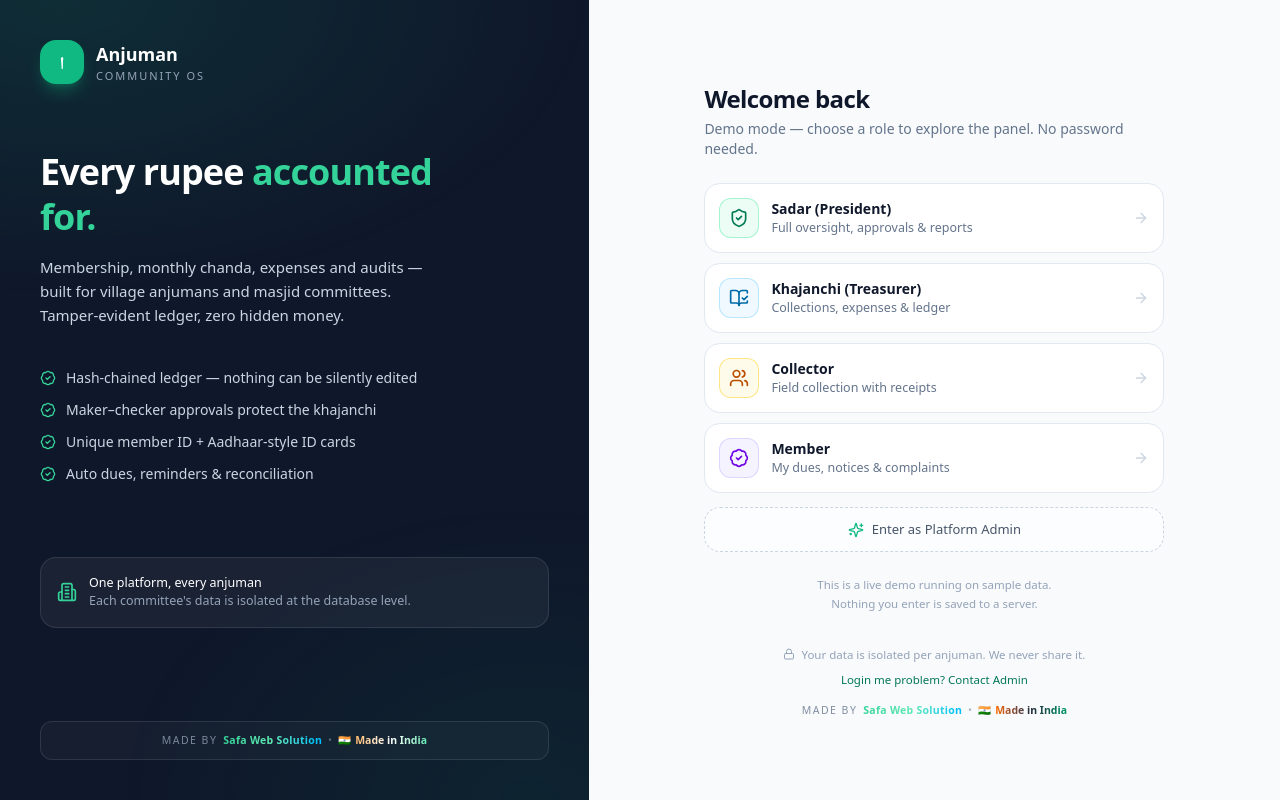
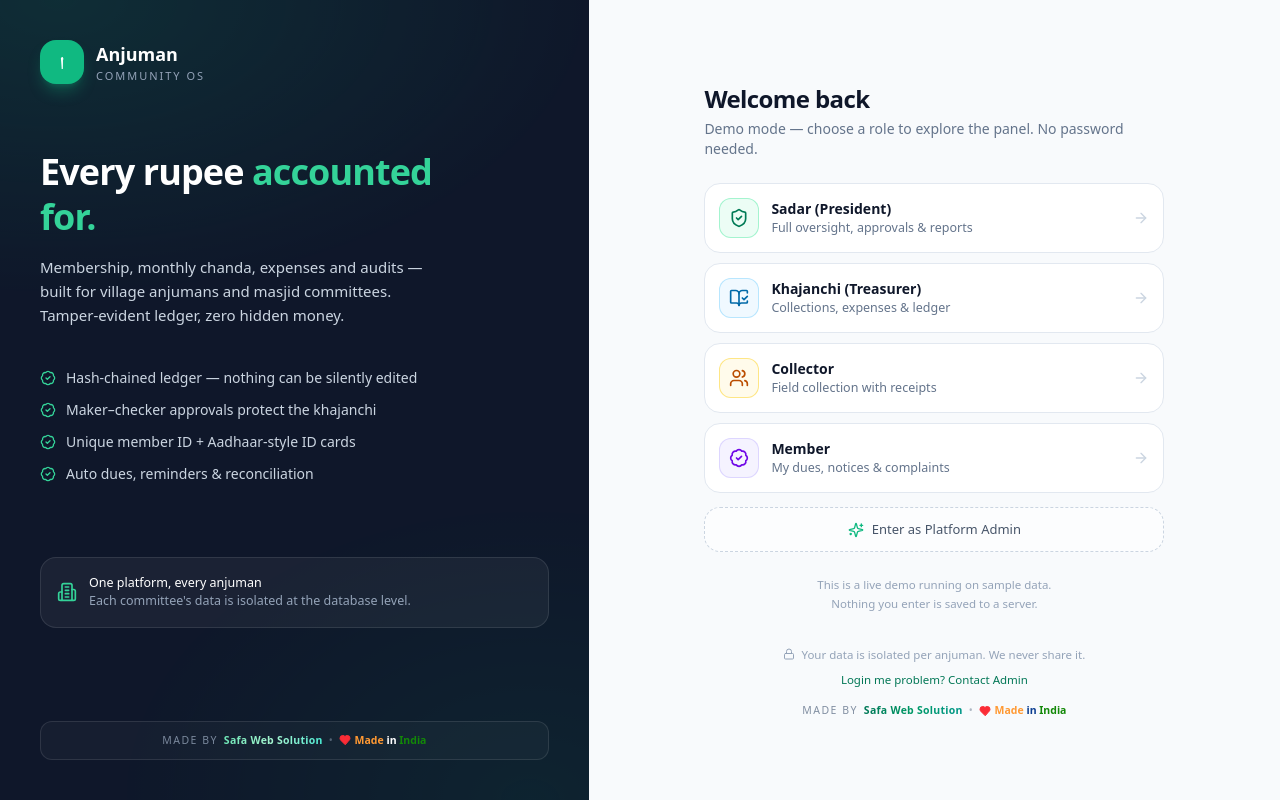
Before and after one commit to SafaWbSolutions/anjuman, a Next.js app: page /login in a window 1280 px wide. Built offline with nearby package versions, Linux system fonts and the light colour scheme; no server answers.

Commit message:
Branding: emerald Safa Web Solution, tiranga Made in India with red heart

```diff
--- a/src/components/brand.tsx
+++ b/src/components/brand.tsx
@@ -1,8 +1,12 @@
+import { Heart } from "lucide-react";
 import { cn } from "@/lib/utils";
 
 /**
  * Parent-company branding shown on every panel and on the login
  * screen. Keep it small but unmistakable.
+ *
+ * - "Safa Web Solution" uses the app's emerald brand palette.
+ * - "Made in India" is written in tiranga colours with a red heart.
  */
 export function MadeBy({
   className,
@@ -11,30 +15,36 @@ export function MadeBy({
   className?: string;
   tone?: "dark" | "light";
 }) {
+  const dark = tone === "dark";
   return (
     <div
       className={cn(
         "flex flex-wrap items-center justify-center gap-x-1.5 gap-y-0.5 text-[10.5px] leading-tight",
-        tone === "dark" ? "text-ink-400" : "text-ink-500",
+        dark ? "text-ink-400" : "text-ink-500",
         className
       )}
     >
       <span className="uppercase tracking-[0.14em] opacity-80">Made By</span>
-      <span className="bg-gradient-to-r from-brand-400 via-emerald-300 to-sky-400 bg-clip-text font-bold tracking-wide text-transparent">
+      <span
+        className={cn(
+          "bg-gradient-to-r bg-clip-text font-bold tracking-wide text-transparent",
+          dark
+            ? "from-brand-300 via-emerald-200 to-teal-300"
+            : "from-brand-700 via-emerald-600 to-teal-600"
+        )}
+      >
         Safa Web Solution
       </span>
       <span className="opacity-50">•</span>
-      <span className="inline-flex items-center gap-1 font-medium">
-        <span aria-hidden>🇮🇳</span>
-        <span
-          className={cn(
-            "bg-gradient-to-r bg-clip-text font-semibold text-transparent",
-            tone === "dark"
-              ? "from-orange-300 via-white to-emerald-300"
-              : "from-orange-500 via-ink-800 to-emerald-600"
-          )}
-        >
-          Made in India
+      <span className="inline-flex items-center gap-1 font-semibold">
+        <Heart
+          aria-hidden
+          className="h-3 w-3 shrink-0 fill-red-500 text-red-500"
+        />
+        <span aria-label="Made in India">
+          <span className="text-[#FF9933]">Made</span>{" "}
+          <span className={dark ? "text-white" : "text-[#0b3d91]"}>in</span>{" "}
+          <span className="text-[#138808]">India</span>
         </span>
       </span>
     </div>
```
